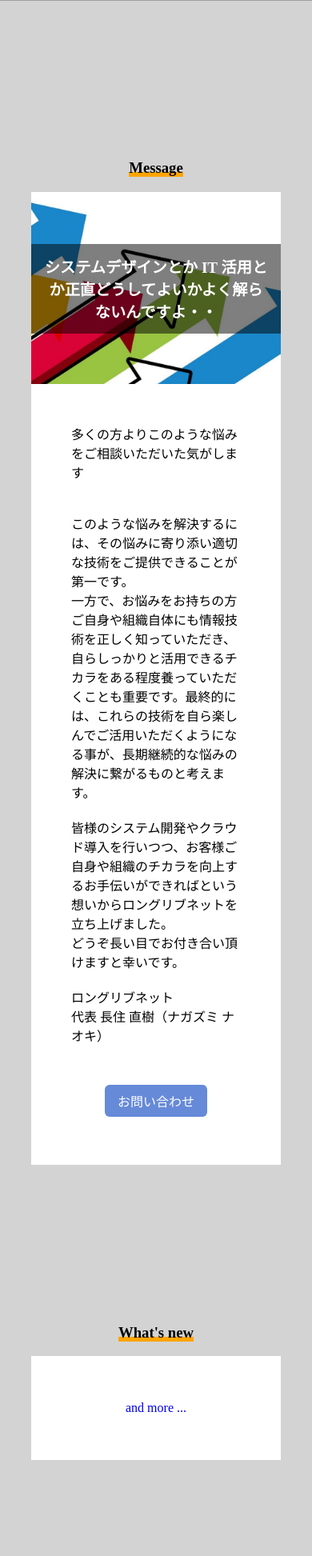
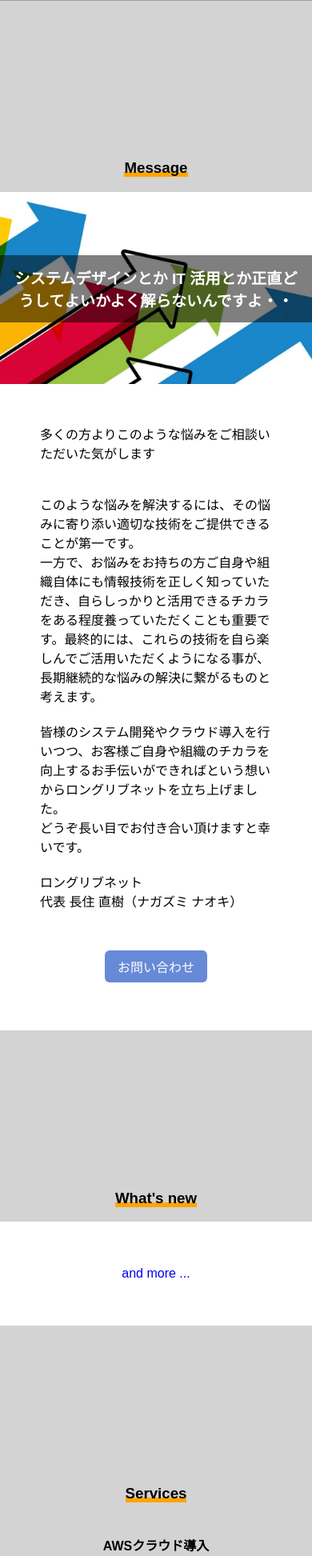
Before and after one commit to long-live-net/longlivenet, a Django app: page / in a window 390 px wide. Shown: the part 428-2373 px from the top of the page at 80% size. Run offline with Django 3.2, Linux system fonts and the light colour scheme; data that the repository does not hold is empty; grey boxes are pictures that could not be loaded.

Commit message:
Fix style

```diff
--- a/static/base_style.css
+++ b/static/base_style.css
@@ -5,6 +5,7 @@ body {
   margin: 0;
   padding: 0;
   background-color: lightgray;
+  font-family: sans-serif;
 }
 
 
@@ -185,6 +186,11 @@ section {
   min-width: 300px;
   margin: 0 auto;
   background-color: white;
+}
+@media only screen and (max-width:734px) {
+  .content_block {
+  width: 100%;
+  }
 }
 
 /* ------------------- */
```
